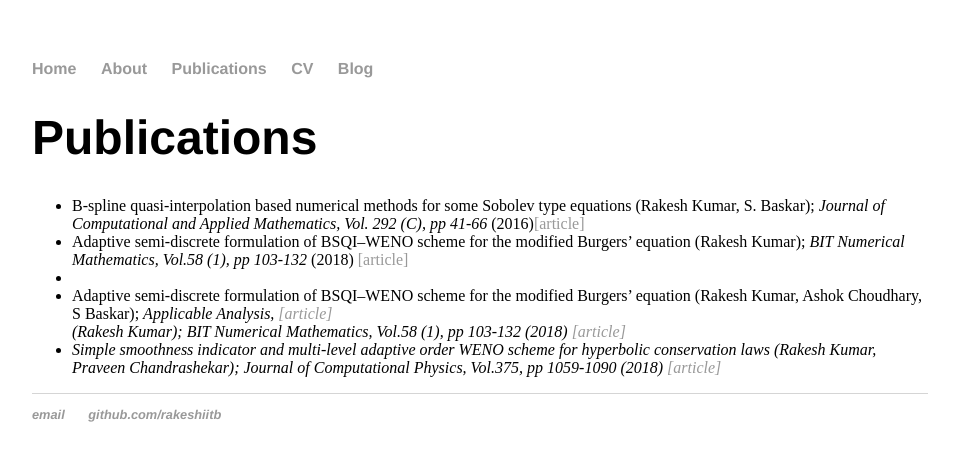
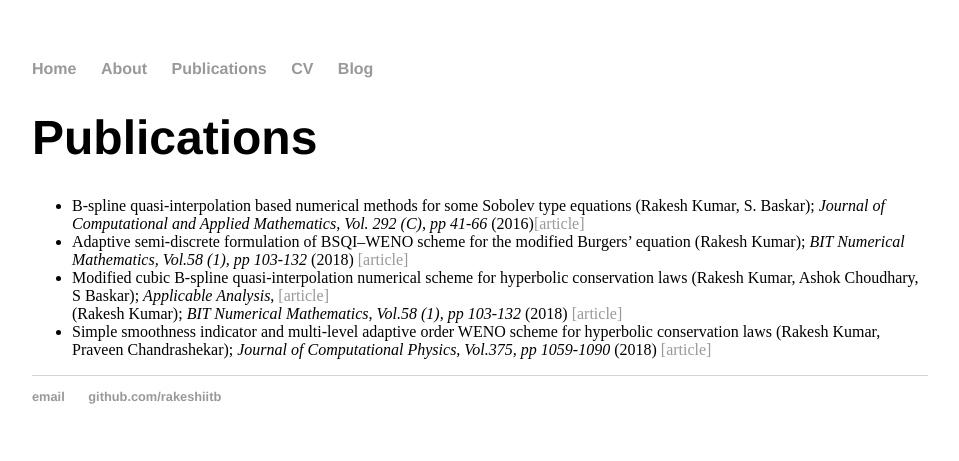
Before and after one commit to rakeshiitb/rakeshiitb.github.io, a Jekyll site: the page built from publications/index.html, in a window 1280 px wide. Shown: the top 461 px of the page, without its empty margins (160-1119 px from the left). Built offline with Jekyll 4.4.1, drawn with Linux system fonts in a browser that asks for light colours.

Commit message:
Update index.html

```diff
--- a/publications/index.html
+++ b/publications/index.html
@@ -7,7 +7,7 @@ title: Publications
           <ul>
           <li>B-spline quasi-interpolation based numerical methods for some Sobolev type equations (Rakesh Kumar, S. Baskar); <i> Journal of Computational and Applied Mathematics, Vol. 292 (C), pp 41-66</i> (2016)<a href="https://www.sciencedirect.com/science/article/pii/S0377042715003374">[article]</a></a]</li>
           <li>Adaptive semi-discrete formulation of BSQI–WENO scheme for the modified Burgers’ equation (Rakesh Kumar); <i>BIT Numerical Mathematics, Vol.58 (1), pp 103-132 </i>(2018) <a href="https://link.springer.com/article/10.1007/s10543-017-0675-8">[article]</a></li>
-          <li><li>Adaptive semi-discrete formulation of BSQI–WENO scheme for the modified Burgers’ equation (Rakesh Kumar, Ashok Choudhary, S Baskar); <i>Applicable Analysis, <a href="https://www.tandfonline.com/doi/abs/10.1080/00036811.2018.1489961">[article]</a></li> (Rakesh Kumar); <i>BIT Numerical Mathematics, Vol.58 (1), pp 103-132 </i>(2018) <a href="https://link.springer.com/article/10.1007/s10543-017-0675-8">[article]</a></li>
+          <li>Modified cubic B-spline quasi-interpolation numerical scheme for hyperbolic conservation laws (Rakesh Kumar, Ashok Choudhary, S Baskar); <i>Applicable Analysis</i>, <a href="https://www.tandfonline.com/doi/abs/10.1080/00036811.2018.1489961">[article]</a></li> (Rakesh Kumar); <i>BIT Numerical Mathematics, Vol.58 (1), pp 103-132 </i>(2018) <a href="https://link.springer.com/article/10.1007/s10543-017-0675-8">[article]</a></li>
           <li>Simple smoothness indicator and multi-level adaptive order WENO scheme for hyperbolic conservation laws (Rakesh Kumar, Praveen Chandrashekar); <i>Journal of Computational Physics, Vol.375, pp 1059-1090 </i>(2018) <a href="https://www.sciencedirect.com/science/article/pii/S0021999118306272">[article]</a></li>
           </ul>
      </div>
```
